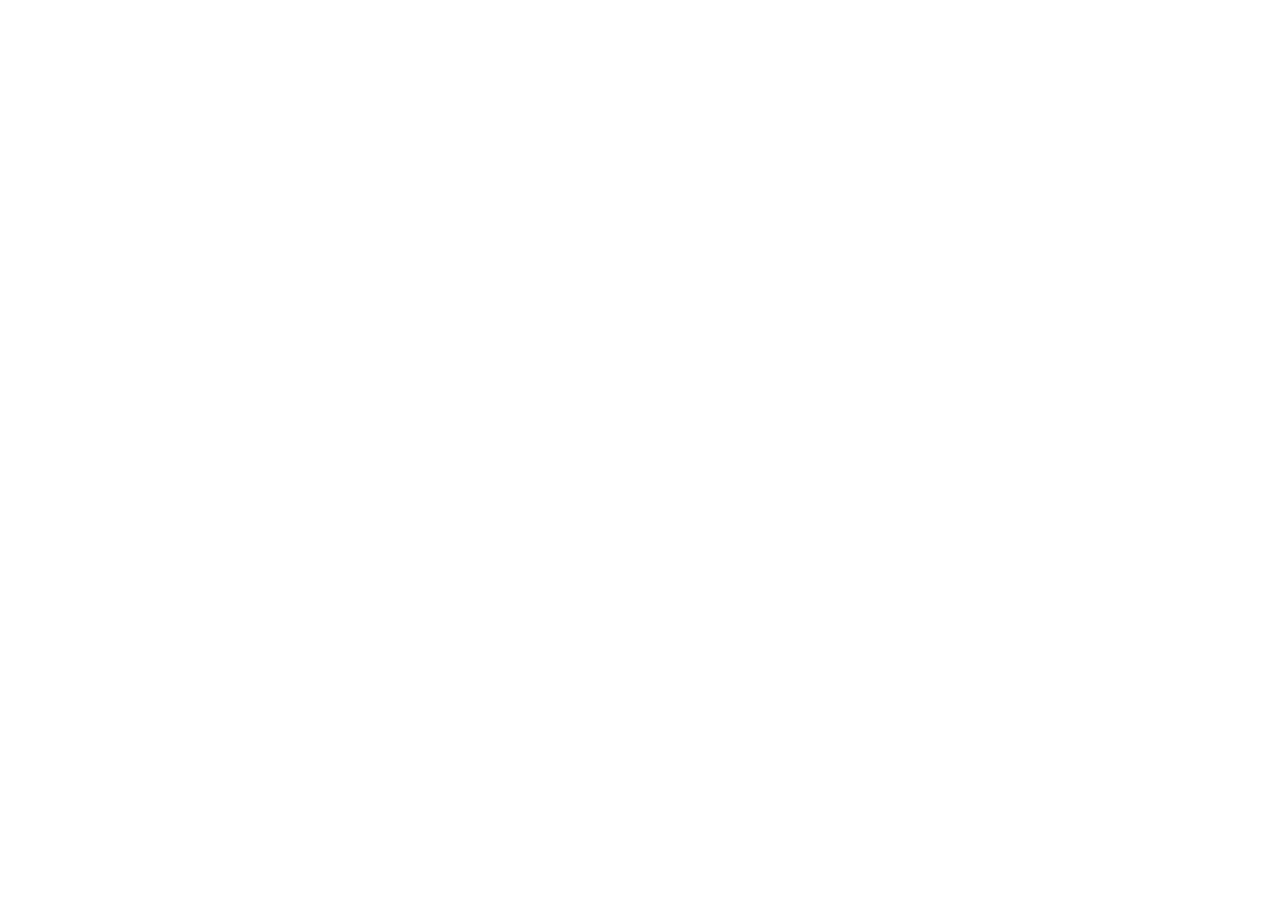
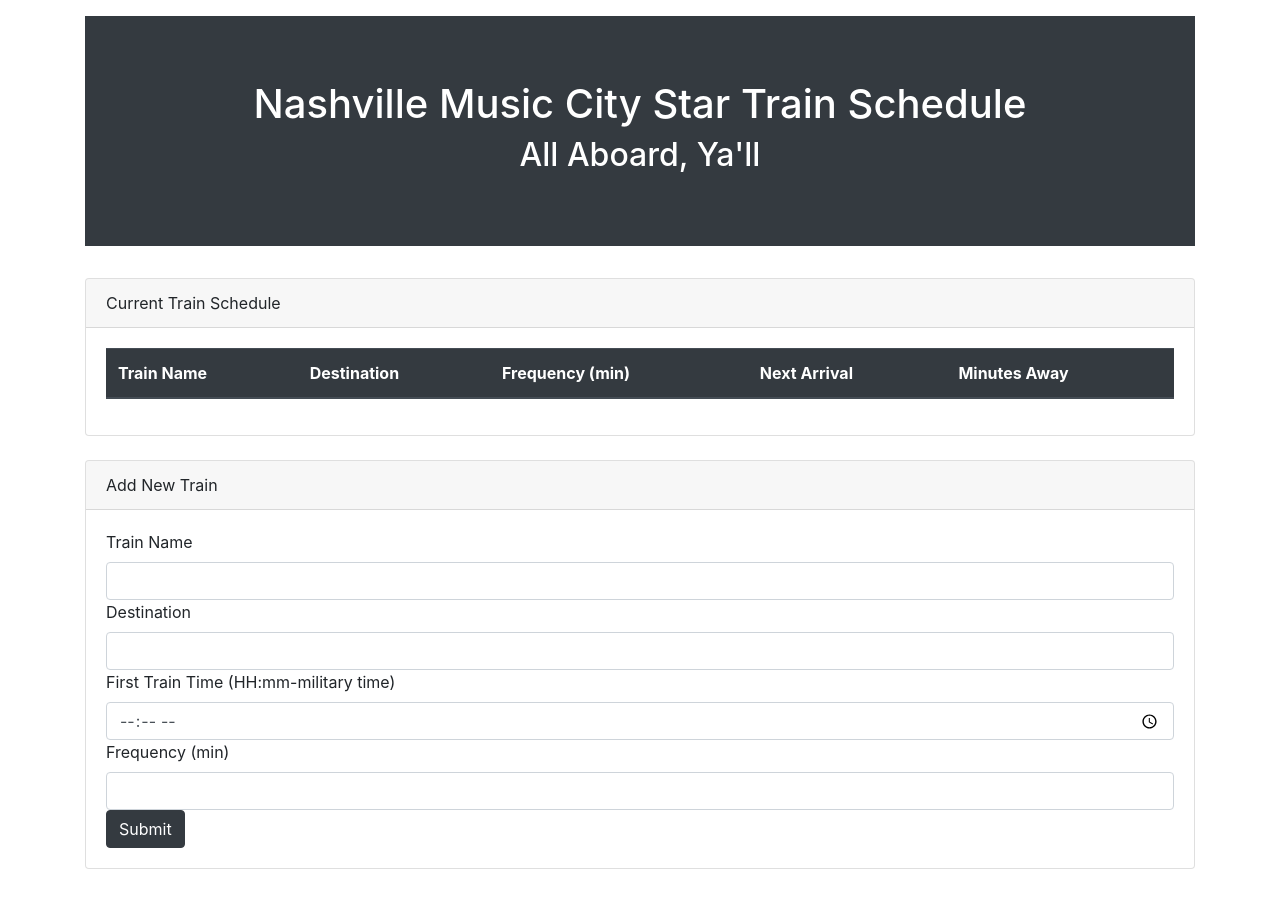
Before and after one commit to d-taylor6403/Train-Schedule, a plain HTML site: page index.html in a window 1280 px wide. Before the commit the page ends 800 px from the top, so only its background shows below. Drawn offline with nearby package versions, Linux system fonts and the light colour scheme.

Commit message:
last commits for index file

```diff
--- a/index.html
+++ b/index.html
@@ -5,19 +5,80 @@
     <meta name="viewport" content="width=device-width, initial-scale=1.0">
     <meta http-equiv="X-UA-Compatible" content="ie=edge">
     <title>Nashville Train Schedule</title>
+    <!--Google Fonts-->
+    <link href="https://fonts.googleapis.com/css?family=Titan+One&display=swap" rel="stylesheet">
     <!--Bootstrap CDN-->
-    <link rel="stylesheet" href="https://maxcdn.bootstrapcdn.com/bootstrap/3.3.7/css/bootstrap.min.css"
-      integrity="sha384-BVYiiSIFeK1dGmJRAkycuHAHRg32OmUcww7on3RYdg4Va+PmSTsz/K68vbdEjh4u"
-      crossorigin="anonymous">
+    <link rel="stylesheet" href="https://stackpath.bootstrapcdn.com/bootstrap/4.4.1/css/bootstrap.min.css" integrity="sha384-Vkoo8x4CGsO3+Hhxv8T/Q5PaXtkKtu6ug5TOeNV6gBiFeWPGFN9MuhOf23Q9Ifjh" crossorigin="anonymous">
     <!--Custom CSS-->
     <link rel="stylesheet" href="assets/css/style.css">
 
 </head>
 <body>
+    <div class="container">
+        <div class="jumbotron jumbotron-fluid bg-dark text-white text-center mt-3">
+            <h1>Nashville Music City Star Train Schedule</h1>
+            <h2 class="text-center">All Aboard, Ya'll</h2>
+        </div>
+
+        <div class="card">
+            <div class="card-header">
+             Current Train Schedule
+            </div>
+            <div class="card-body">
+                <table class="table responsive">
+                    <thead class="thead-dark">
+                        <tr>
+                            <th scope="col"> Train Name</th>
+                            <th scope="col"> Destination</th>
+                            <th scope="col"> Frequency (min)</th>
+                            <th scope="col"> Next Arrival</th>
+                            <th scope="col"> Minutes Away</th>
+                        </tr>
+                    </thead>
+                    <tbody>
+
+                    </tbody>
+                </table>
+            </div>
+          </div>
+
+        <div class="card mt-4 mb-5">
+            <div class="card-header">
+             Add New Train
+            </div>
+            <div class="card-body">
+                <form>
+                    <div class="form group">
+                        <label for="name">Train Name</label>
+                        <input type="name" class="form-control" id="train-name">
+                    </div>
+
+                    <div class="form group">
+                        <label for="destination">Destination</label>
+                        <input type="destination" class="form-control" id="train-destination">
+                    </div>
+
+                    <div class="form group">
+                        <label for="time">First Train Time (HH:mm-military time)</label>
+                        <input type="time" class="form-control" id="train-time">
+                    </div>
+
+                    <div class="form group">
+                        <label for="frequency">Frequency (min)</label>
+                        <input type="frequency" class="form-control" id="train-name">
+                    </div>
+
+                    <button id="train-submit" type="submit" class="btn btn-dark">Submit</button>
+
+                </form>
+            </div>
+    </div>
 
 
 
 <!--Funtionality Scripts-->
+<!-- Moment.js -->
+<script src="https://cdn.jsdelivr.net/momentjs/2.12.0/moment.min.js"></script>
 <!--JQuery-->
 <script src="https://ajax.googleapis.com/ajax/libs/jquery/3.4.1/jquery.min.js"></script>
 <!--Javascript-->
```
